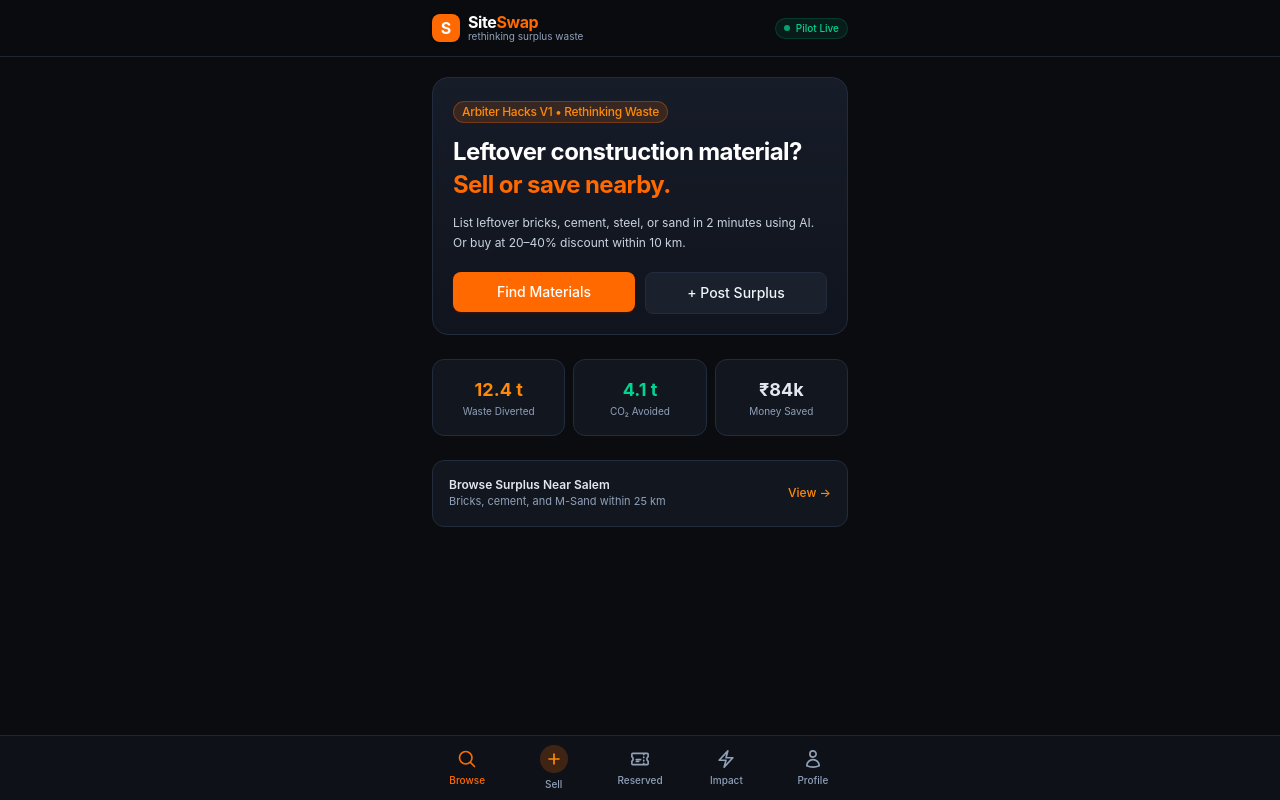
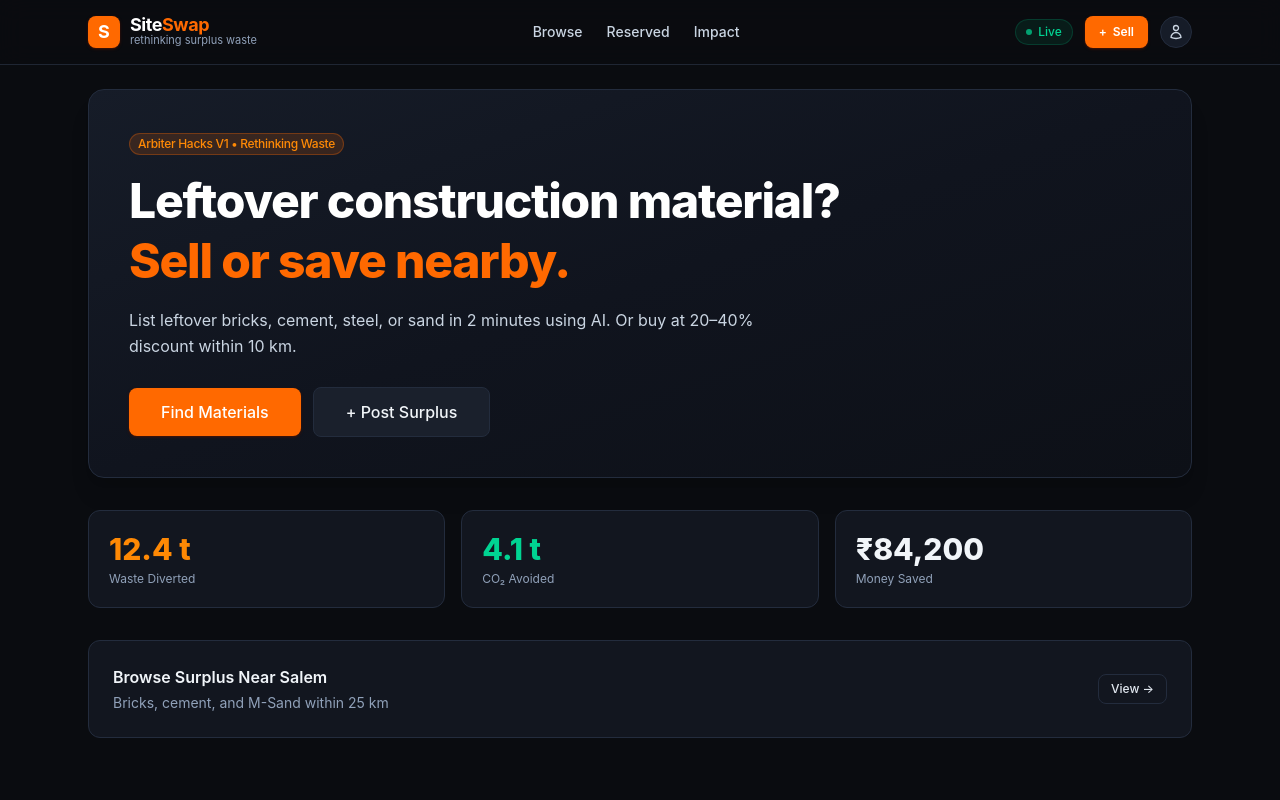
Before and after one commit to Thamizh2323/siteswap, a Next.js app: page / in a window 1280 px wide. Built offline with nearby package versions, Linux system fonts and the light colour scheme.

Commit message:
feat(responsive): add full responsive support for mobile, tablet, and desktop screens

```diff
--- a/src/app/impact/page.tsx
+++ b/src/app/impact/page.tsx
@@ -3,48 +3,50 @@ import { Badge } from "@/components/ui/Badge";
 
 export default function ImpactPage() {
   return (
-    <div className="space-y-5">
-      <div>
-        <div className="flex items-center justify-between">
-          <h2 className="text-lg font-bold text-white">Impact Dashboard</h2>
+    <div className="space-y-6">
+      <div className="flex flex-col sm:flex-row sm:items-center justify-between gap-2">
+        <div>
+          <h2 className="text-xl font-bold text-white">Impact Dashboard</h2>
+          <p className="text-xs text-slate-400">Public transparent metrics on construction waste diverted from landfills.</p>
+        </div>
+        <div>
           <Badge variant="success">Verified Pilot Data</Badge>
         </div>
-        <p className="text-xs text-slate-400">Public transparent metrics on construction waste diverted from landfills.</p>
       </div>
 
-      {/* Aggregate Cards */}
-      <div className="grid grid-cols-2 gap-3">
-        <Card className="p-4 space-y-1">
+      {/* Aggregate Cards (Responsive: 2 columns on mobile, 4 columns on tablet/desktop) */}
+      <div className="grid grid-cols-2 md:grid-cols-4 gap-4">
+        <Card className="p-5 space-y-1">
           <span className="text-[11px] text-slate-400 uppercase tracking-wider font-semibold">Diverted</span>
-          <div className="text-2xl font-extrabold text-orange-400">12.4 t</div>
-          <span className="text-[10px] text-slate-400">Tonnes of surplus reused</span>
+          <div className="text-2xl sm:text-3xl font-extrabold text-orange-400">12.4 t</div>
+          <span className="text-[11px] text-slate-400">Tonnes of surplus reused</span>
         </Card>
 
-        <Card className="p-4 space-y-1">
+        <Card className="p-5 space-y-1">
           <span className="text-[11px] text-slate-400 uppercase tracking-wider font-semibold">CO₂ Avoided</span>
-          <div className="text-2xl font-extrabold text-emerald-400">4,120 kg</div>
-          <span className="text-[10px] text-slate-400">Embodied carbon saved</span>
+          <div className="text-2xl sm:text-3xl font-extrabold text-emerald-400">4,120 kg</div>
+          <span className="text-[11px] text-slate-400">Embodied carbon saved</span>
         </Card>
 
-        <Card className="p-4 space-y-1">
+        <Card className="p-5 space-y-1">
           <span className="text-[11px] text-slate-400 uppercase tracking-wider font-semibold">₹ Saved</span>
-          <div className="text-2xl font-extrabold text-slate-100">₹84,200</div>
-          <span className="text-[10px] text-slate-400">Direct savings by buyers</span>
+          <div className="text-2xl sm:text-3xl font-extrabold text-slate-100">₹84,200</div>
+          <span className="text-[11px] text-slate-400">Direct savings by buyers</span>
         </Card>
 
-        <Card className="p-4 space-y-1">
+        <Card className="p-5 space-y-1">
           <span className="text-[11px] text-slate-400 uppercase tracking-wider font-semibold">Reuse Rate</span>
-          <div className="text-2xl font-extrabold text-indigo-400">82%</div>
-          <span className="text-[10px] text-slate-400">Completed vs listed qty</span>
+          <div className="text-2xl sm:text-3xl font-extrabold text-indigo-400">82%</div>
+          <span className="text-[11px] text-slate-400">Completed vs listed qty</span>
         </Card>
       </div>
 
       {/* Methodology notice */}
-      <Card className="bg-[#12161f] border-[#232c3d] p-4 space-y-2">
-        <h4 className="text-xs font-semibold text-slate-200">📐 Transparent Methodology</h4>
-        <p className="text-[11px] text-slate-400 leading-relaxed">
+      <Card className="bg-[#12161f] border-[#232c3d] p-5 space-y-2">
+        <h4 className="text-sm font-semibold text-slate-200">📐 Transparent Methodology</h4>
+        <p className="text-xs text-slate-400 leading-relaxed max-w-3xl">
           • <span className="text-slate-300 font-medium">kg_diverted</span> = quantity × material unit weight.<br />
-          • <span className="text-slate-300 font-medium">CO₂ avoided</span> = kg_diverted × embodied carbon coefficient (cited in docs).<br />
+          • <span className="text-slate-300 font-medium">CO₂ avoided</span> = kg_diverted × embodied carbon coefficient (cited from published civil engineering literature).<br />
           • Only completed, buyer-confirmed deals count to prevent inflated numbers.
         </p>
       </Card>
--- a/src/app/layout.tsx
+++ b/src/app/layout.tsx
@@ -17,8 +17,6 @@ export const viewport: Viewport = {
   themeColor: "#f97316",
   width: "device-width",
   initialScale: 1,
-  maximumScale: 1,
-  userScalable: false,
 };
 
 export default function RootLayout({
--- a/src/app/page.tsx
+++ b/src/app/page.tsx
@@ -6,56 +6,64 @@ import { t } from "@/i18n/t";
 
 export default function HomePage() {
   return (
-    <div className="space-y-6">
-      {/* Hero card */}
-      <div className="p-5 rounded-2xl bg-gradient-to-b from-[#161c28] to-[#10141e] border border-[#232c3d] space-y-3">
+    <div className="space-y-8">
+      {/* Hero Section */}
+      <div className="p-6 sm:p-10 rounded-2xl bg-gradient-to-br from-[#161c28] via-[#10141e] to-[#0d1017] border border-[#232c3d] shadow-xl">
+        <div className="max-w-3xl space-y-4">
           <Badge variant="accent">{t("home.hero_badge")}</Badge>
-        <h1 className="text-2xl font-bold tracking-tight text-white leading-snug">
+          <h1 className="text-2xl sm:text-4xl md:text-5xl font-extrabold tracking-tight text-white leading-tight">
             {t("home.hero_title_left")}{" "}
             <span className="text-orange-500">{t("home.hero_title_accent")}</span>
           </h1>
-        <p className="text-xs text-slate-300 leading-relaxed">
+          <p className="text-sm sm:text-base text-slate-300 leading-relaxed max-w-2xl">
             {t("home.hero_desc")}
           </p>
 
-        <div className="grid grid-cols-2 gap-2.5 pt-2">
-          <Link href="/browse">
-            <Button size="md" className="w-full">
+          <div className="flex flex-col sm:flex-row items-stretch sm:items-center gap-3 pt-3">
+            <Link href="/browse" className="sm:w-auto">
+              <Button size="lg" className="w-full sm:w-auto px-8">
                 {t("home.find_btn")}
               </Button>
             </Link>
-          <Link href="/sell/new">
-            <Button variant="secondary" size="md" className="w-full">
+            <Link href="/sell/new" className="sm:w-auto">
+              <Button variant="secondary" size="lg" className="w-full sm:w-auto px-8">
                 {t("home.post_btn")}
               </Button>
             </Link>
           </div>
         </div>
+      </div>
 
-      {/* Quick Impact Counters preview */}
-      <div className="grid grid-cols-3 gap-2">
-        <Card className="p-3 text-center">
-          <div className="text-lg font-bold text-orange-400">12.4 t</div>
-          <div className="text-[10px] text-slate-400">{t("home.stat_diverted")}</div>
+      {/* Live Impact Counters */}
+      <div className="grid grid-cols-1 sm:grid-cols-3 gap-4">
+        <Card className="p-5 text-center sm:text-left space-y-1">
+          <div className="text-2xl sm:text-3xl font-extrabold text-orange-400">12.4 t</div>
+          <div className="text-xs text-slate-400">{t("home.stat_diverted")}</div>
         </Card>
-        <Card className="p-3 text-center">
-          <div className="text-lg font-bold text-emerald-400">4.1 t</div>
-          <div className="text-[10px] text-slate-400">{t("home.stat_co2")}</div>
+        <Card className="p-5 text-center sm:text-left space-y-1">
+          <div className="text-2xl sm:text-3xl font-extrabold text-emerald-400">4.1 t</div>
+          <div className="text-xs text-slate-400">{t("home.stat_co2")}</div>
         </Card>
-        <Card className="p-3 text-center">
-          <div className="text-lg font-bold text-slate-200">₹84k</div>
-          <div className="text-[10px] text-slate-400">{t("home.stat_saved")}</div>
+        <Card className="p-5 text-center sm:text-left space-y-1">
+          <div className="text-2xl sm:text-3xl font-extrabold text-slate-100">₹84,200</div>
+          <div className="text-xs text-slate-400">{t("home.stat_saved")}</div>
         </Card>
       </div>
 
-      {/* Featured quick banner */}
-      <Card hoverable className="flex items-center justify-between p-4 bg-[#12161f]">
-        <div>
-          <div className="text-xs font-semibold text-slate-200">{t("home.nearby_title")}</div>
-          <div className="text-[11px] text-slate-400">{t("home.nearby_desc")}</div>
+      {/* Responsive Showcase / Nearby Banner */}
+      <Card hoverable className="p-6 bg-[#12161f] flex flex-col sm:flex-row items-start sm:items-center justify-between gap-4">
+        <div className="space-y-1">
+          <div className="text-sm sm:text-base font-semibold text-slate-100">
+            {t("home.nearby_title")}
           </div>
-        <Link href="/browse" className="text-xs text-orange-400 font-medium">
+          <div className="text-xs sm:text-sm text-slate-400">
+            {t("home.nearby_desc")}
+          </div>
+        </div>
+        <Link href="/browse">
+          <Button variant="outline" size="sm">
             {t("common.view")} &rarr;
+          </Button>
         </Link>
       </Card>
     </div>
--- a/src/app/profile/page.tsx
+++ b/src/app/profile/page.tsx
@@ -5,45 +5,45 @@ import { Input } from "@/components/ui/Input";
 
 export default function ProfilePage() {
   return (
-    <div className="space-y-5">
+    <div className="max-w-2xl mx-auto space-y-6">
       <div>
-        <h2 className="text-lg font-bold text-white">Your Profile</h2>
-        <p className="text-xs text-slate-400">Manage your contact, language, and role preferences.</p>
+        <h2 className="text-xl font-bold text-white">Your Profile</h2>
+        <p className="text-xs sm:text-sm text-slate-400">Manage your contact, language, and role preferences.</p>
       </div>
 
-      <Card className="space-y-4">
-        <div className="flex items-center gap-3 pb-3 border-b border-[#1f2633]">
-          <div className="w-12 h-12 rounded-full bg-orange-500/20 text-orange-400 flex items-center justify-center font-bold text-lg">
+      <Card className="space-y-5 p-6">
+        <div className="flex items-center gap-4 pb-4 border-b border-[#1f2633]">
+          <div className="w-14 h-14 rounded-full bg-orange-500/20 text-orange-400 flex items-center justify-center font-bold text-xl">
             T
           </div>
           <div>
-            <h3 className="text-sm font-semibold text-slate-100">Thamizh (Chief)</h3>
-            <div className="flex items-center gap-1.5 mt-0.5">
+            <h3 className="text-base font-semibold text-slate-100">Thamizh (Chief)</h3>
+            <div className="flex items-center gap-2 mt-1">
               <Badge variant="accent">Contractor & Buyer</Badge>
               <Badge variant="outline">Salem</Badge>
             </div>
           </div>
         </div>
 
-        <div className="space-y-3">
+        <div className="space-y-4">
           <Input label="Display Name" defaultValue="Thamizh" />
           <Input label="Phone (shared only after reservation accept)" defaultValue="+91 98765 43210" />
           <Input label="Operating Area" defaultValue="Salem & Suramangalam" />
         </div>
 
-        <div className="pt-2 flex gap-2">
-          <Button size="sm" className="flex-1">
+        <div className="pt-2 flex flex-col sm:flex-row gap-3">
+          <Button size="md" className="flex-1">
             Save Profile
           </Button>
-          <Button size="sm" variant="outline">
+          <Button size="md" variant="outline">
             Sign Out
           </Button>
         </div>
       </Card>
 
-      <Card className="p-3.5 bg-[#12161f] border-[#232c3d] space-y-1">
-        <span className="text-xs font-semibold text-slate-200">🌐 Language Selection</span>
-        <p className="text-[11px] text-slate-400">English / தமிழ் toggle active in Module 6</p>
+      <Card className="p-4 bg-[#12161f] border-[#232c3d] space-y-1">
+        <span className="text-sm font-semibold text-slate-200">🌐 Language Selection</span>
+        <p className="text-xs text-slate-400">English / தமிழ் toggle active in Module 6</p>
       </Card>
     </div>
   );
--- a/src/app/sell/new/page.tsx
+++ b/src/app/sell/new/page.tsx
@@ -4,32 +4,34 @@ import { Button } from "@/components/ui/Button";
 
 export default function PostSurplusPage() {
   return (
-    <div className="space-y-5">
+    <div className="max-w-2xl mx-auto space-y-6">
       <div>
         <Badge variant="accent">Module 2 Preview</Badge>
-        <h2 className="text-lg font-bold text-white mt-1">Post Surplus Material</h2>
-        <p className="text-xs text-slate-400">Snap a photo — Gemini AI analyzes material & suggests fair pricing in 10s.</p>
+        <h2 className="text-xl font-bold text-white mt-1">Post Surplus Material</h2>
+        <p className="text-xs sm:text-sm text-slate-400">
+          Snap a photo — Gemini AI analyzes material & suggests fair pricing in 10s.
+        </p>
       </div>
 
-      {/* Upload Dropzone Preview */}
-      <Card className="border-dashed border-2 border-[#2b3548] bg-[#0c1017] p-8 text-center space-y-3 cursor-pointer hover:border-orange-500/50 transition-colors">
-        <div className="w-12 h-12 mx-auto rounded-full bg-orange-500/10 text-orange-400 flex items-center justify-center text-xl">
+      {/* Upload Dropzone */}
+      <Card className="border-dashed border-2 border-[#2b3548] bg-[#0c1017] p-8 sm:p-12 text-center space-y-3 cursor-pointer hover:border-orange-500/50 transition-colors">
+        <div className="w-14 h-14 mx-auto rounded-full bg-orange-500/10 text-orange-400 flex items-center justify-center text-2xl">
           📷
         </div>
         <div>
-          <p className="text-sm font-medium text-slate-200">Tap to snap or upload photos</p>
-          <p className="text-[11px] text-slate-400">Max 4 photos • Auto-compressed &lt;300 KB</p>
+          <p className="text-sm sm:text-base font-semibold text-slate-200">Tap or drag photos to upload</p>
+          <p className="text-xs text-slate-400">Max 4 photos • Auto-compressed &lt;300 KB for fast India networks</p>
         </div>
         <Button size="sm" variant="outline">
           Select Photos
         </Button>
       </Card>
 
-      <div className="p-3.5 rounded-xl bg-[#12161f] border border-[#232c3d] space-y-1.5">
+      <div className="p-4 rounded-xl bg-[#12161f] border border-[#232c3d] space-y-2">
         <div className="flex items-center gap-2 text-xs font-semibold text-slate-300">
-          <span>⚡ How it works</span>
+          <span>⚡ How it works across devices</span>
         </div>
-        <p className="text-[11px] text-slate-400 leading-relaxed">
+        <p className="text-xs text-slate-400 leading-relaxed">
           1. Photo upload → 2. AI detects material + quantity → 3. You confirm & set price → 4. Nearby buyers reserve within 24h.
         </p>
       </div>
--- a/src/components/layout/AppShell.tsx
+++ b/src/components/layout/AppShell.tsx
@@ -6,7 +6,9 @@ export function AppShell({ children }: { children: React.ReactNode }) {
   return (
     <div className="min-h-screen bg-[#0a0c10] text-slate-100 flex flex-col justify-between">
       <TopBar />
-      <main className="flex-1 max-w-md w-full mx-auto px-4 py-5 pb-24">{children}</main>
+      <main className="flex-1 max-w-6xl w-full mx-auto px-4 sm:px-6 py-6 pb-24 md:pb-12">
+        {children}
+      </main>
       <BottomNav />
     </div>
   );
--- a/src/components/layout/BottomNav.tsx
+++ b/src/components/layout/BottomNav.tsx
@@ -111,7 +111,7 @@ export function BottomNav() {
   return (
     <nav
       aria-label="Bottom Navigation"
-      className="fixed bottom-0 left-0 right-0 z-40 bg-[#0f131a]/95 backdrop-blur-lg border-t border-[#1f2633]"
+      className="md:hidden fixed bottom-0 left-0 right-0 z-40 bg-[#0f131a]/95 backdrop-blur-lg border-t border-[#1f2633]"
     >
       <div className="max-w-md mx-auto px-2 h-16 flex items-center justify-around">
         {navItems.map((item) => {
--- a/src/components/layout/TopBar.tsx
+++ b/src/components/layout/TopBar.tsx
@@ -1,28 +1,87 @@
+"use client";
+
 import React from "react";
 import Link from "next/link";
+import { usePathname } from "next/navigation";
 import { t } from "@/i18n/t";
 
 export function TopBar() {
+  const pathname = usePathname();
+
+  const links = [
+    { href: "/browse", label: t("nav.browse") },
+    { href: "/my/reservations", label: t("nav.reservations") },
+    { href: "/impact", label: t("nav.impact") },
+  ];
+
   return (
     <header className="sticky top-0 z-40 bg-[#0a0c10]/90 backdrop-blur-md border-b border-[#1f2633]">
-      <div className="max-w-md mx-auto px-4 h-14 flex items-center justify-between">
-        <Link href="/browse" className="flex items-center gap-2 group">
-          <span className="w-7 h-7 rounded-lg bg-orange-500 flex items-center justify-center font-bold text-white text-base shadow-sm group-hover:bg-orange-600 transition-colors">
+      <div className="max-w-6xl mx-auto px-4 sm:px-6 h-16 flex items-center justify-between">
+        {/* Brand Logo */}
+        <Link href="/" className="flex items-center gap-2.5 group">
+          <span className="w-8 h-8 rounded-lg bg-orange-500 flex items-center justify-center font-bold text-white text-lg shadow-sm shadow-orange-950 group-hover:bg-orange-600 transition-colors">
             S
           </span>
           <div className="flex flex-col">
-            <span className="font-bold text-base tracking-tight leading-none text-white">
+            <span className="font-bold text-lg tracking-tight leading-none text-white">
               Site<span className="text-orange-500">Swap</span>
             </span>
-            <span className="text-[10px] text-slate-400 leading-tight">{t("common.tagline")}</span>
+            <span className="text-[11px] text-slate-400 leading-tight hidden sm:block">
+              {t("common.tagline")}
+            </span>
           </div>
         </Link>
 
-        <div className="flex items-center gap-2">
-          <span className="inline-flex items-center gap-1.5 px-2 py-0.5 rounded-full text-[10px] font-medium bg-emerald-500/10 text-emerald-400 border border-emerald-500/20">
+        {/* Desktop Navigation Links (Tablet & Desktop) */}
+        <nav className="hidden md:flex items-center gap-6">
+          {links.map((link) => {
+            const isActive =
+              link.href === "/browse"
+                ? pathname === "/browse"
+                : pathname.startsWith(link.href);
+
+            return (
+              <Link
+                key={link.href}
+                href={link.href}
+                className={`text-sm font-medium transition-colors hover:text-orange-400 ${
+                  isActive ? "text-orange-500 font-semibold" : "text-slate-300"
+                }`}
+              >
+                {link.label}
+              </Link>
+            );
+          })}
+        </nav>
+
+        {/* Right side CTAs */}
+        <div className="flex items-center gap-3">
+          {/* Status Badge */}
+          <span className="inline-flex items-center gap-1.5 px-2.5 py-1 rounded-full text-xs font-medium bg-emerald-500/10 text-emerald-400 border border-emerald-500/20">
             <span className="w-1.5 h-1.5 rounded-full bg-emerald-400 animate-pulse" />
-            {t("common.pilot_live")}
+            <span className="hidden xs:inline">{t("common.pilot_live")}</span>
+            <span className="xs:hidden">Live</span>
           </span>
+
+          {/* Desktop Post Surplus Button */}
+          <Link
+            href="/sell/new"
+            className="hidden sm:inline-flex items-center gap-1.5 bg-orange-500 hover:bg-orange-600 text-white text-xs font-semibold px-3.5 py-2 rounded-lg transition-colors shadow-sm shadow-orange-950"
+          >
+            <span>+</span>
+            <span>{t("nav.sell")}</span>
+          </Link>
+
+          {/* Desktop Profile Icon */}
+          <Link
+            href="/profile"
+            className="hidden md:flex items-center justify-center w-8 h-8 rounded-full bg-[#161c28] border border-[#232c3d] text-slate-300 hover:text-white hover:border-slate-600 transition-colors"
+            title={t("nav.profile")}
+          >
+            <svg className="w-4 h-4" fill="none" stroke="currentColor" strokeWidth="2" viewBox="0 0 24 24">
+              <path strokeLinecap="round" strokeLinejoin="round" d="M15.75 6a3.75 3.75 0 11-7.5 0 3.75 3.75 0 017.5 0zM4.501 20.118a7.5 7.5 0 0114.998 0A17.933 17.933 0 0112 21.75c-2.676 0-5.216-.584-7.499-1.632z" />
+            </svg>
+          </Link>
         </div>
       </div>
     </header>
```
Also changed, not shown: src/app/browse/page.tsx (+51 -25 lines). Lines whose indentation alone changed are shown as unchanged.
